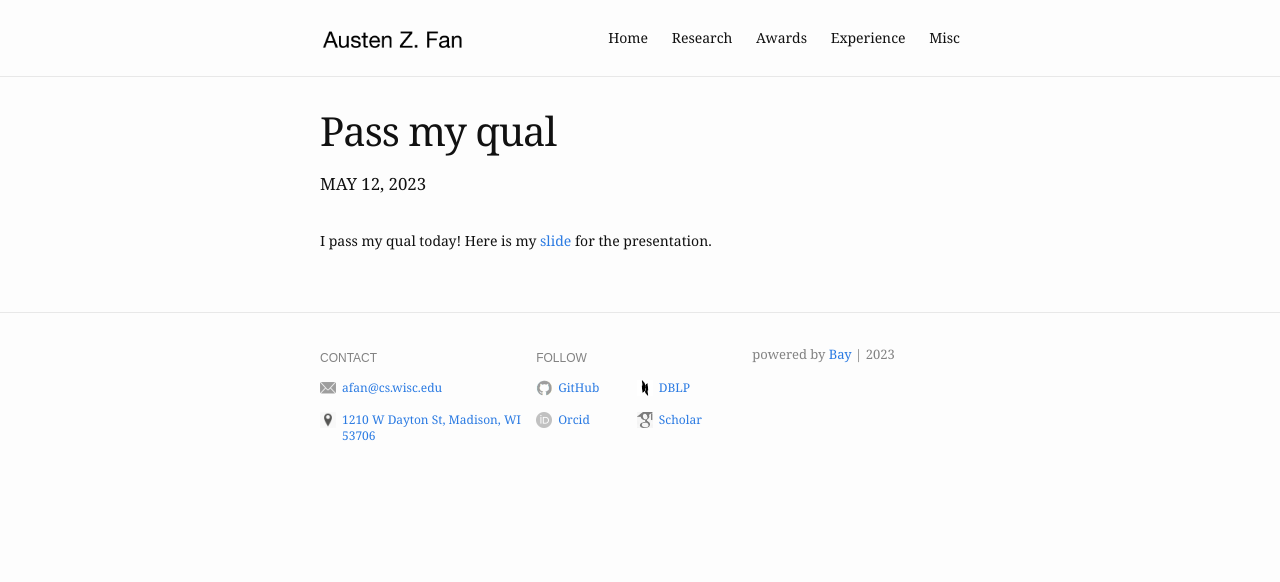
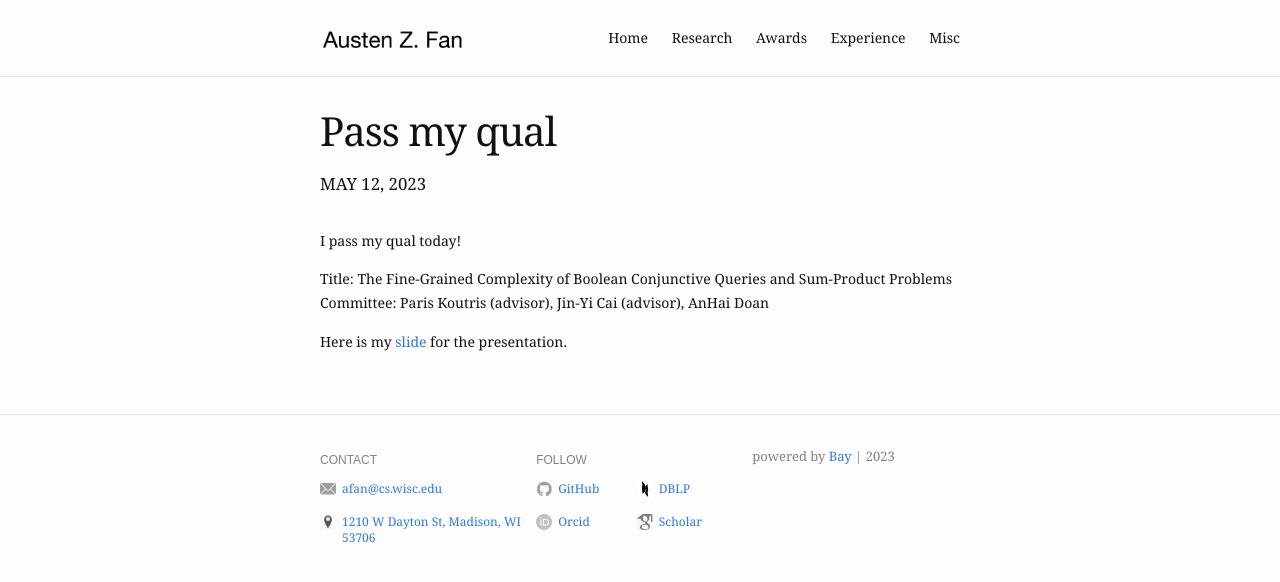
Before and after one commit to Austen-Z-Fan/Austen-Z-Fan.github.io, a Jekyll site: the page built from _posts/2023-05-12-qual-exam.md, in a window 1280 px wide. Shown: the top 582 px of the page. Built offline with Jekyll 4.4.1, drawn with Linux system fonts in a browser that asks for light colours.

Commit message:
Update 2023-05-12-qual-exam.md

```diff
--- a/_posts/2023-05-12-qual-exam.md
+++ b/_posts/2023-05-12-qual-exam.md
@@ -5,4 +5,9 @@ date:   2023-05-12
 blurb: "pass my qual"
 ---
 
-I pass my qual today! Here is my [slide](https://austen-z-fan.github.io/assets/slides/Qualifying_Exam_PPT.pdf) for the presentation.
+I pass my qual today!
+
+Title: The Fine-Grained Complexity of Boolean Conjunctive Queries and Sum-Product Problems
+Committee: Paris Koutris (advisor), Jin-Yi Cai (advisor), AnHai Doan
+
+Here is my [slide](https://austen-z-fan.github.io/assets/slides/Qualifying_Exam_PPT.pdf) for the presentation.
```
